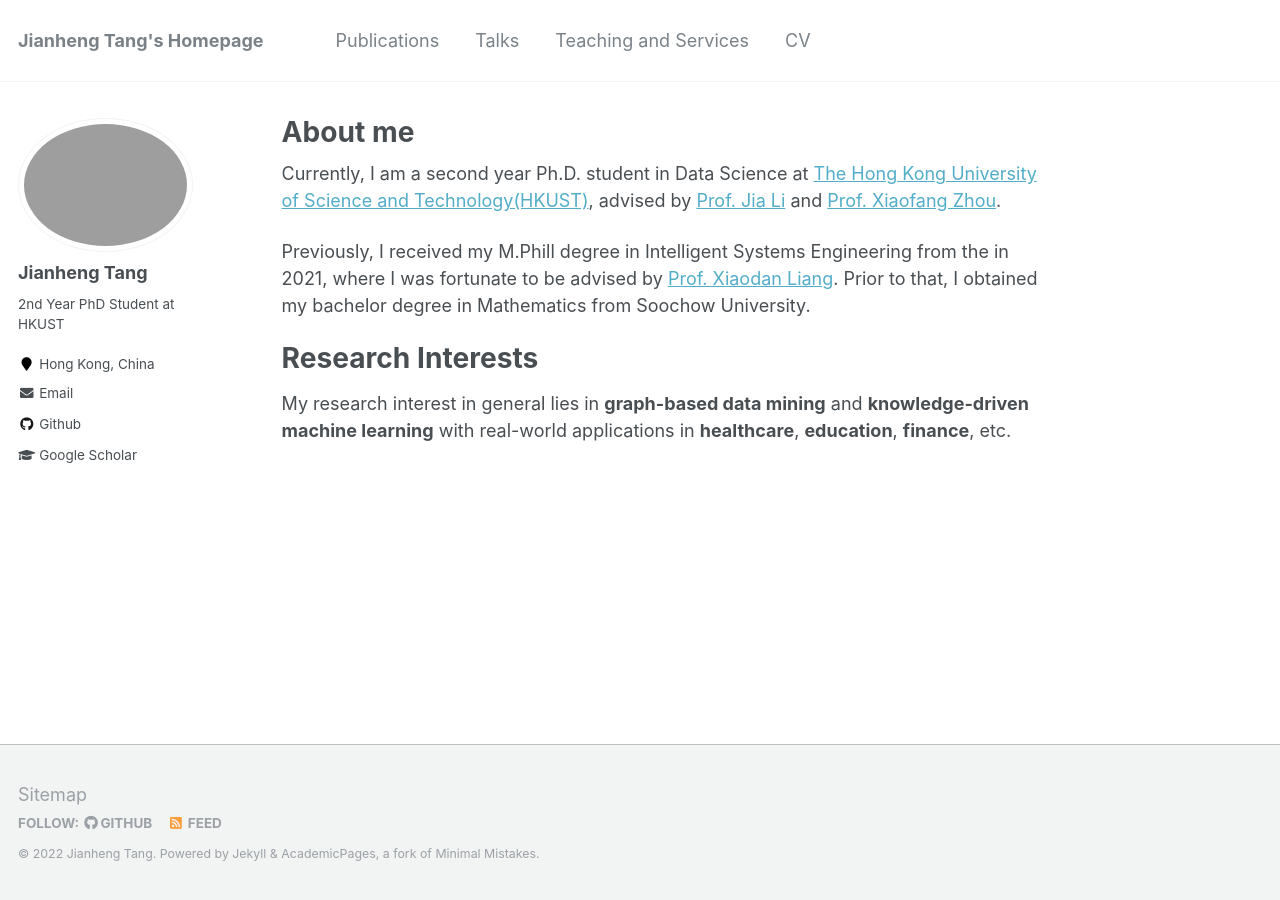
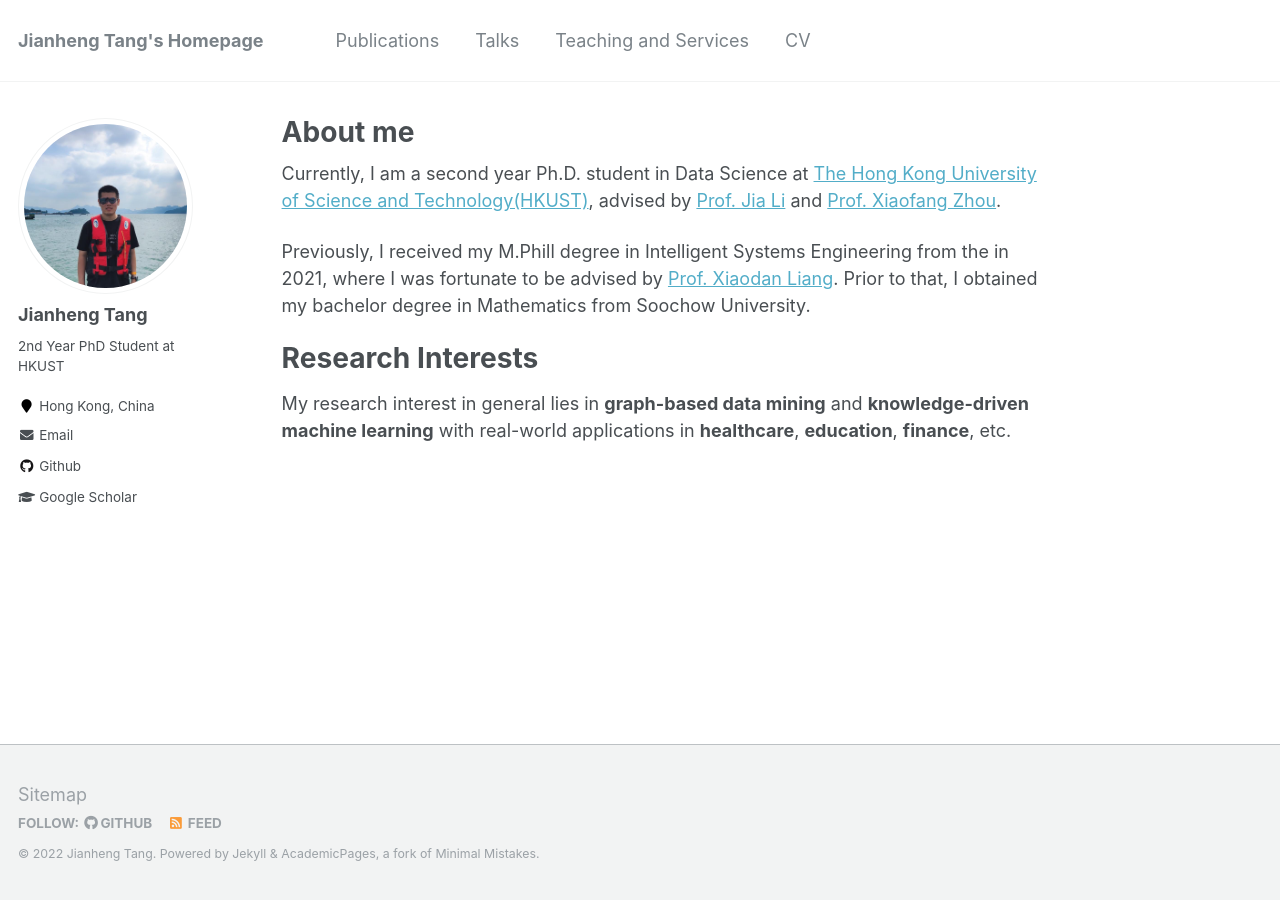
Before and after one commit to squareRoot3/squareRoot3.github.io, a Jekyll site: the page built from _pages/about.md, in a window 1280 px wide. Built offline with Jekyll 4.4.1, drawn with Linux system fonts in a browser that asks for light colours.

Commit message:
initial commit

```diff
--- a/_config.yml
+++ b/_config.yml
@@ -81,7 +81,7 @@ analytics:
 # Site Author
 author:
   name             : "Jianheng Tang"
-  avatar           : "avatar.jpg"
+  avatar           : "photo.jpg"
   bio              : "2nd Year PhD Student at HKUST"
   location         : "Hong Kong, China"
   employer         :
```
Also changed, not shown: images/photo.jpg, 6 other files.
